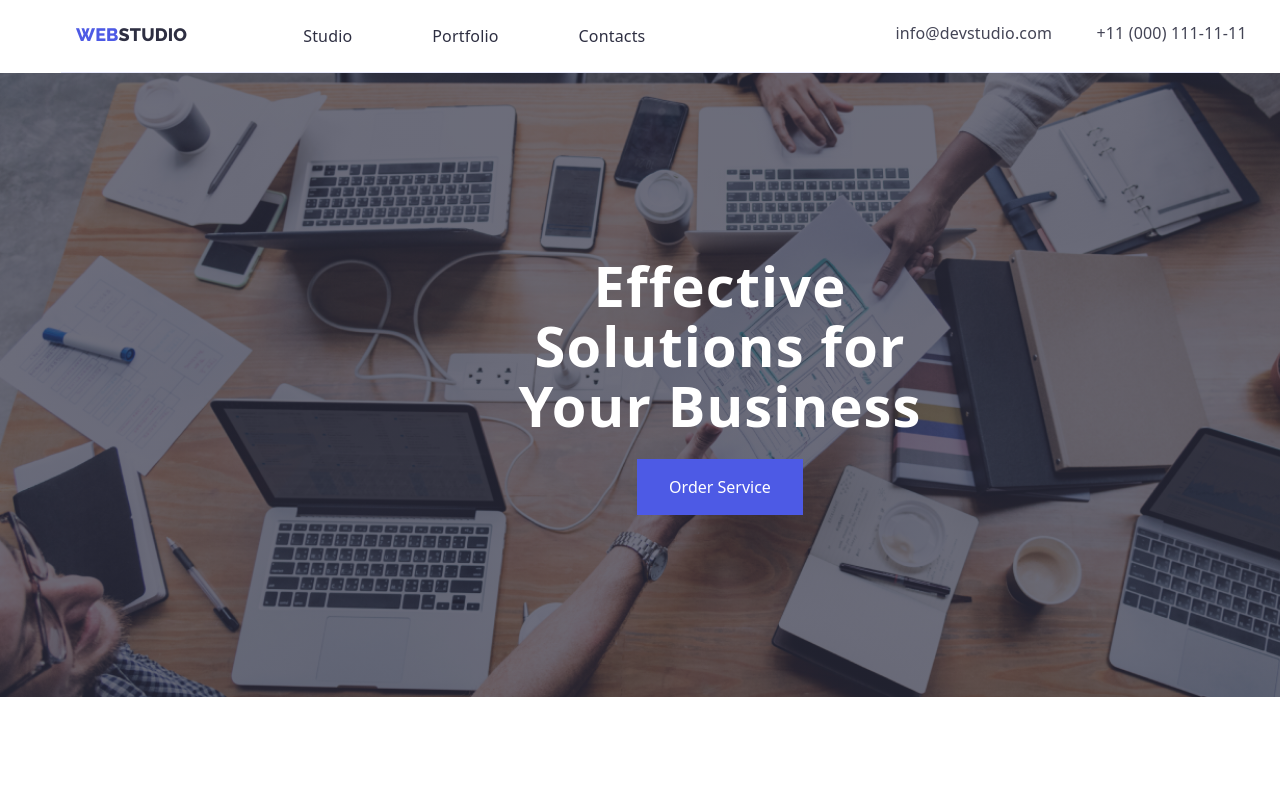
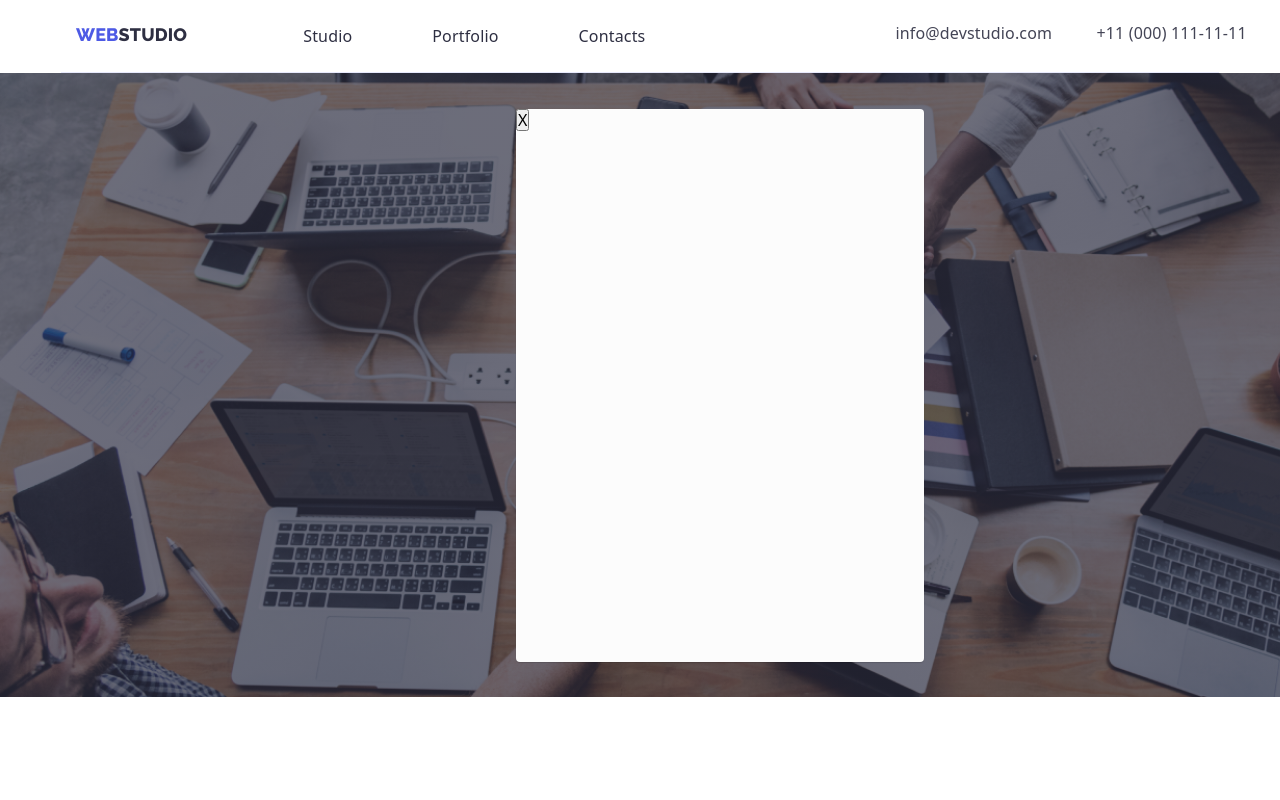
Before and after one commit to barteksbr/goit-markup-hw-05, a plain HTML site: page index.html in a window 1280 px wide. Both pictures are taken after a click on the button "Order Service". Shown: the top 800 px of the page. Drawn offline with nearby package versions, Linux system fonts and the light colour scheme.

Commit message:
modal correction

```diff
--- a/css/style.css
+++ b/css/style.css
@@ -153,7 +153,7 @@ body {
 
 .modal {
     width: 408px;
-    height: 584px;
+    height: 553px;
     position: absolute;
     background: #FCFCFC;
     box-shadow: 0px 1px 1px rgba(0, 0, 0, 0.14);
--- a/index.html
+++ b/index.html
@@ -55,7 +55,7 @@
             <button data-modal-open class="header_button" type="button">
                 Order Service
             </button>
-            <div class="modal is-hidden" data-model>
+            <div class="modal is-hidden" data-modal>
                 <button data-modal-close>X</button>
             </div>
 
```
